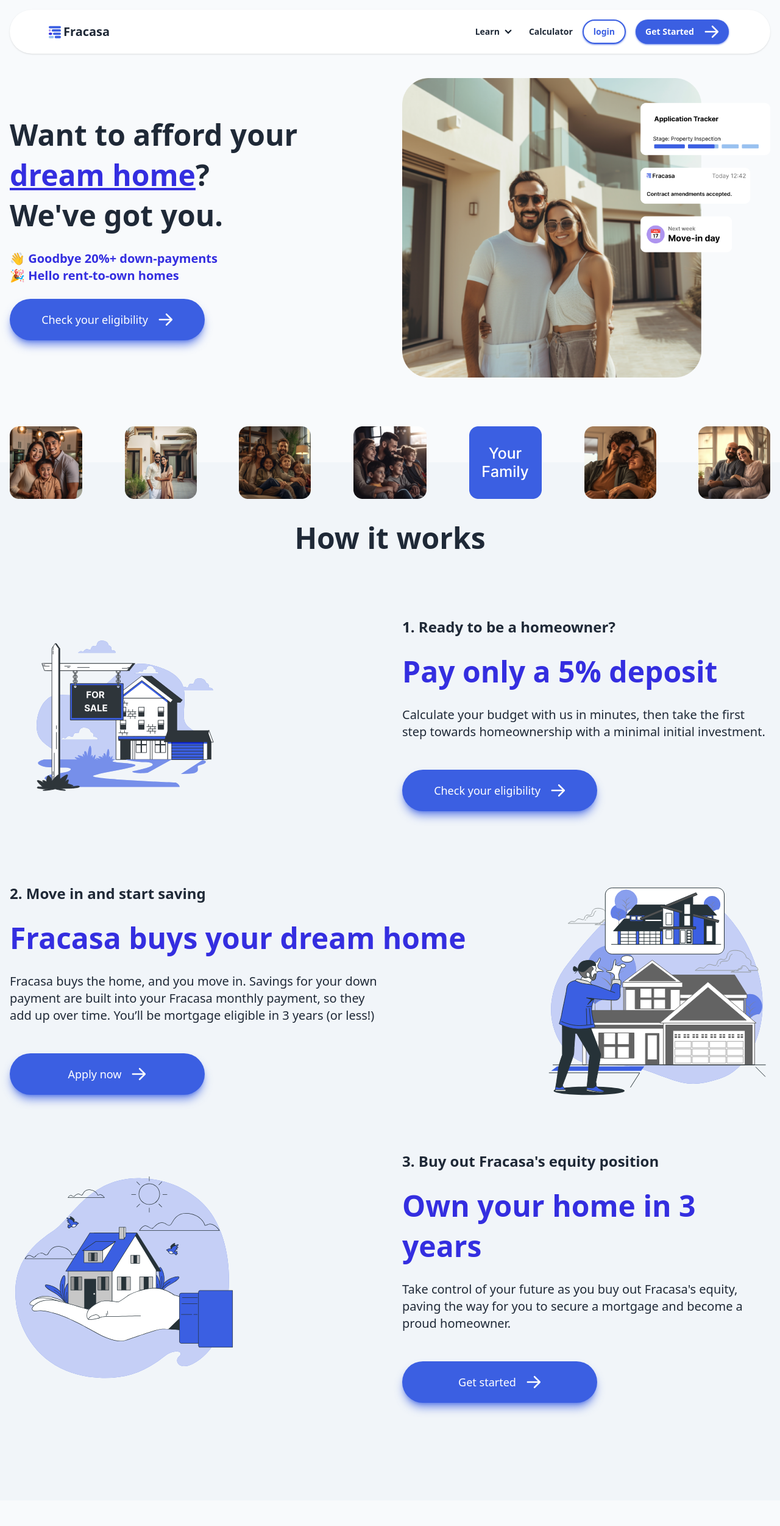
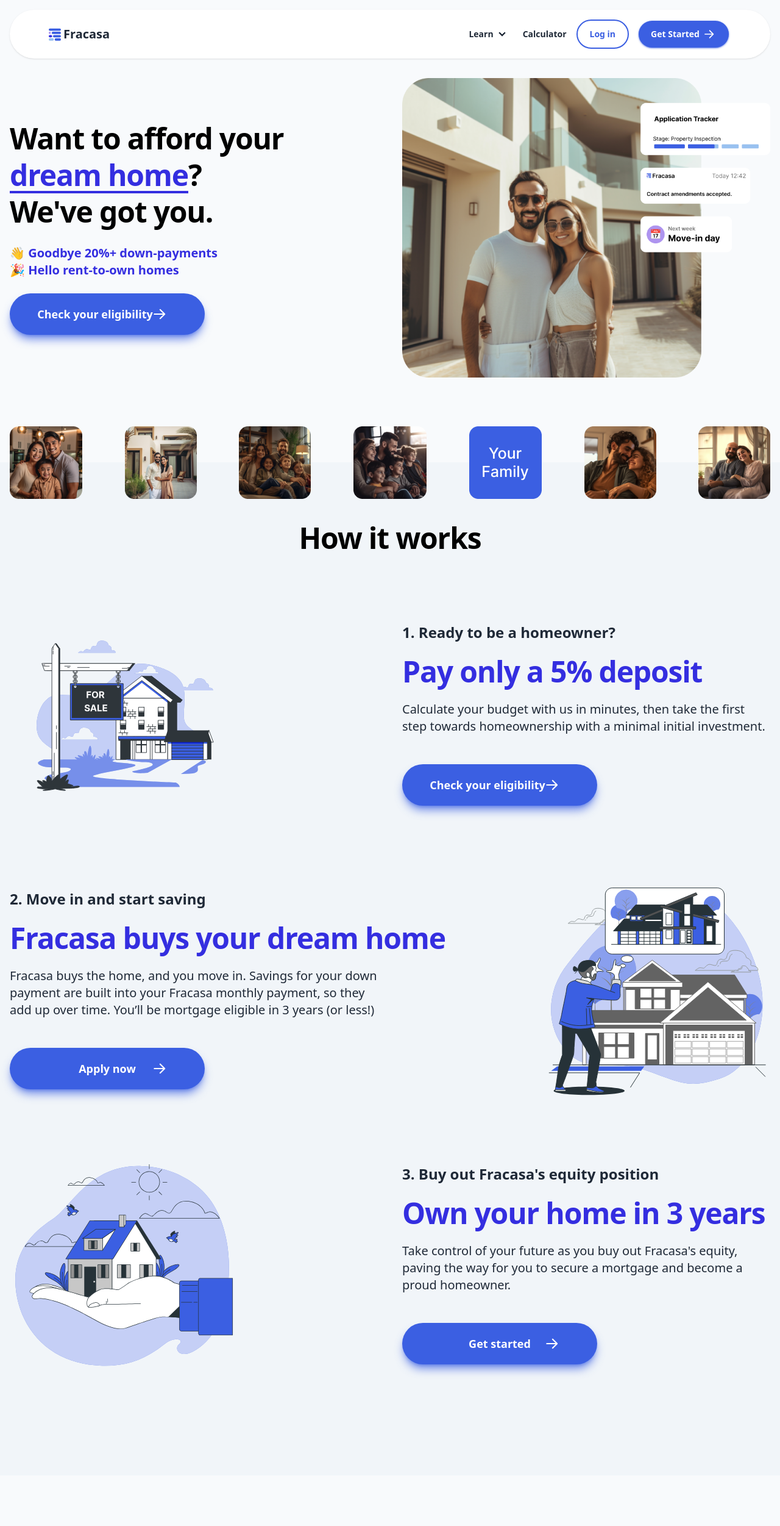
Before and after one commit to mo-shawa/fracasa, a React (Vite) app: page / in a window 1280 px wide. Shown: the top 2502 px of the page at 61% size. Built offline with nearby package versions, Linux system fonts and the light colour scheme.

Commit message:
minor cleanup

```diff
--- a/src/App.tsx
+++ b/src/App.tsx
@@ -1,257 +1,28 @@
-import "./App.css"
-import Navbar from "./components/Navigation/Navbar"
-import PrimaryButton from "./components/PrimaryButton"
-import heroImage from "./assets/hero.png"
-import { familyImages, stepImages } from "./utils/assets"
+import './App.css'
+import Navbar from './components/Navigation/Navbar'
+import PrimaryButton from './components/PrimaryButton'
+import heroImage from './assets/hero.png'
+import { familyImages, stepImages } from './utils/assets'
 
-import { motion } from "framer-motion"
-import {
-	twoColumnVariants,
-	twoColumnChildVariants,
-	familyImageVariants,
-	familyImageContainerVariants,
-} from "./utils/framer"
-import Footer from "./components/Footer"
+import { motion } from 'framer-motion'
+import { twoColumnVariants, twoColumnChildVariants, familyImageVariants, familyImageContainerVariants } from './utils/framer'
+import Footer from './components/Footer'
 
 function App() {
   return (
     <>
       <Navbar />
-			<section className="bg-slate-50  px-4 pt-12 relative">
-				<motion.div
-					initial="hidden"
-					variants={twoColumnVariants}
-					whileInView="visible"
-					viewport={{ once: true }}
-					className="section-inner grid grid-cols-1 md:grid-cols-2 gap-10"
-				>
-					<motion.div
-						variants={twoColumnChildVariants}
-						className="flex flex-col justify-center items-center md:items-start gap-6"
-					>
-						<motion.h1
-							variants={twoColumnChildVariants}
-							className="text-5xl text-center md:text-start font-bold leading-snug"
-						>
-							Want to afford your <br />
-							<span className="text-brand font-bold underline ">
-								dream home
-							</span>
-							? <br /> We've got you.
-						</motion.h1>
-						<motion.div
-							variants={twoColumnChildVariants}
-							className="flex flex-col text-brand font-bold text-xl"
-						>
-							<span>👋 Goodbye 20%+ down-payments</span>
-							<span>🎉 Hello rent-to-own homes</span>
-						</motion.div>
-						<PrimaryButton text="Check your eligibility" />
-					</motion.div>
-
-					<motion.div
-						variants={twoColumnChildVariants}
-						className="flex items-center"
-					>
-						<img src={heroImage} alt="Hero Image" />
-					</motion.div>
-				</motion.div>
-			</section>
-			<div className="family-img-wrapper">
-				<motion.div
-					initial="hidden"
-					whileInView="visible"
-					variants={familyImageContainerVariants}
-					viewport={{ once: true }}
-					className="family-img-container"
-				>
-					<motion.img
-						className="family-img"
-						src={familyImages[1]}
-						alt="Image of a family"
-						variants={familyImageVariants}
-					/>
-					<motion.img
-						className="family-img"
-						src={familyImages[2]}
-						alt="Image of a family"
-						variants={familyImageVariants}
-					/>
-					<motion.img
-						className="family-img"
-						src={familyImages[3]}
-						alt="Image of a family"
-						variants={familyImageVariants}
-					/>
-					<motion.img
-						className="family-img"
-						src={familyImages[6]}
-						alt="Image of a family"
-						variants={familyImageVariants}
-					/>
-					<motion.img
-						className="family-img"
-						src={familyImages.yourFamily}
-						alt="Image of a family"
-						variants={familyImageVariants}
-					/>
-					<motion.img
-						className="family-img"
-						src={familyImages[4]}
-						alt="Image of a family"
-						variants={familyImageVariants}
-					/>
-					<motion.img
-						className="family-img"
-						src={familyImages[5]}
-						alt="Image of a family"
-						variants={familyImageVariants}
-					/>
-				</motion.div>
-			</div>
-			<section className="min-h-screen bg-slate-100 px-4 pb-20">
-				<motion.h1
-					initial={{ opacity: 0, y: 20 }}
-					animate={{ opacity: 1, y: 0 }}
-					transition={{ duration: 0.5, delay: 1 }}
-					viewport={{ once: true }}
-					className="text-5xl font-bold text-center pt-10"
-				>
-					How it works
-				</motion.h1>
-				<motion.div
-					initial="hidden"
-					variants={twoColumnVariants}
-					whileInView="visible"
-					viewport={{ once: true }}
-					className="section-inner grid grid-cols-1 md:grid-cols-2 gap-10"
-				>
-					<motion.div
-						variants={twoColumnChildVariants}
-						className="flex justify-center md:justify-start order-2 md:order-1  items-center w-full"
-					>
-						<img src={stepImages[1]} alt="Step 1" />
-					</motion.div>
-					<motion.div
-						variants={twoColumnChildVariants}
-						className="flex flex-col justify-center order-1 md:order-2 items-center md:items-start gap-6"
-					>
-						<span className="text-2xl font-bold text-center md:text-left">
-							1. Ready to be a homeowner?
-						</span>
-						<motion.h1
-							variants={twoColumnChildVariants}
-							className="text-brand text-5xl text-center md:text-start font-bold leading-snug"
-						>
-							Pay only a 5% deposit
-						</motion.h1>
-						<p className="text-xl text-center md:text-left">
-							Calculate your budget with us in minutes, then take the first step
-							towards homeownership with a minimal initial investment.
-						</p>
-						<motion.div
-							variants={twoColumnChildVariants}
-							className="flex flex-col text-brand font-bold text-xl"
-						></motion.div>
-						<PrimaryButton text="Check your eligibility" />
-					</motion.div>
-				</motion.div>
-				<motion.div
-					initial="hidden"
-					variants={twoColumnVariants}
-					whileInView="visible"
-					viewport={{ once: true }}
-					className="section-inner grid grid-cols-1 md:grid-cols-2 gap-10"
-				>
-					<motion.div
-						variants={twoColumnChildVariants}
-						className="flex flex-col justify-center items-center md:items-start gap-6"
-					>
-						<span className="text-2xl font-bold text-center md:text-left">
-							2. Move in and start saving
-						</span>
-						<motion.h1
-							variants={twoColumnChildVariants}
-							className="text-brand text-5xl lg:whitespace-nowrap text-center md:text-start font-bold leading-snug"
-						>
-							Fracasa buys your dream home
-						</motion.h1>
-						<p className="text-xl text-center md:text-left">
-							Fracasa buys the home, and you move in. Savings for your down
-							payment are built into your Fracasa monthly payment, so they add
-							up over time. You’ll be mortgage eligible in 3 years (or less!)
-						</p>
-						<motion.div
-							variants={twoColumnChildVariants}
-							className="flex flex-col text-brand font-bold text-xl"
-						></motion.div>
-						<PrimaryButton text="Apply now" />
-					</motion.div>
-					<motion.div
-						variants={twoColumnChildVariants}
-						className="flex justify-center order-2 md:order-1 items-center md:justify-end"
-					>
-						<img src={stepImages[2]} alt="Step 2" />
-					</motion.div>
-				</motion.div>
-				<motion.div
-					initial="hidden"
-					variants={twoColumnVariants}
-					whileInView="visible"
-					viewport={{ once: true }}
-					className="section-inner grid grid-cols-1 md:grid-cols-2 gap-10"
-				>
-					<motion.div
-						variants={twoColumnChildVariants}
-						className="flex justify-center md:justify-start order-2 md:order-1  items-center w-full"
-					>
-						<img src={stepImages[3]} alt="Step 3" />
-					</motion.div>
-					<motion.div
-						variants={twoColumnChildVariants}
-						className="flex flex-col justify-center order-1 md:order-2 items-center md:items-start gap-6"
-					>
-						<span className="text-2xl font-bold text-center md:text-left">
-							3. Buy out Fracasa's equity position
-						</span>
-						<motion.h1
-							variants={twoColumnChildVariants}
-							className="text-brand text-5xl text-center md:text-start font-bold leading-snug"
-						>
-							Own your home in 3 years
-						</motion.h1>
-						<p className="text-xl text-center md:text-left">
-							Take control of your future as you buy out Fracasa's equity,
-							paving the way for you to secure a mortgage and become a proud
-							homeowner.
-						</p>
-						<motion.div
-							variants={twoColumnChildVariants}
-							className="flex flex-col text-brand font-bold text-xl"
-						></motion.div>
-						<PrimaryButton text="Get started" />
-					</motion.div>
-				</motion.div>
-			</section>
-			<motion.section
-				className="mx-4 py-20 pb-28 mb- flex flex-col items-center justify-center text-center"
-				variants={twoColumnVariants}
-			>
-				<motion.h1
-					variants={twoColumnChildVariants}
-					className="text-5xl font-bold"
-				>
+      <Hero />
+      <Steps />
+      <motion.section className='mx-4 py-20 pb-28 mb- flex flex-col items-center justify-center text-center' variants={twoColumnVariants}>
+        <motion.h1 variants={twoColumnChildVariants} className='text-5xl font-bold'>
           Ready to move in?
         </motion.h1>
-				<motion.p
-					variants={twoColumnChildVariants}
-					className="my-6 text-xl max-w-2xl"
-				>
-					Move into your dream home today and build savings for your down
-					payment while you rent. Own your home in 3 years or less.
+        <motion.p variants={twoColumnChildVariants} className='my-6 text-xl max-w-2xl'>
+          Move into your dream home today and build savings for your down payment while you rent. Own your home in 3 years or less.
         </motion.p>
 
-				<PrimaryButton text="Apply now" />
+        <PrimaryButton text='Apply now' />
       </motion.section>
       <Footer />
     </>
@@ -259,3 +30,90 @@
 }
 
 export default App
+
+function Hero() {
+  return (
+    <>
+      <section className='bg-slate-50  px-4 pt-12 relative'>
+        <motion.div initial='hidden' variants={twoColumnVariants} whileInView='visible' viewport={{ once: true }} className='section-inner grid grid-cols-1 md:grid-cols-2 gap-10'>
+          <motion.div variants={twoColumnChildVariants} className='flex flex-col justify-center items-center md:items-start gap-6'>
+            <motion.h1 variants={twoColumnChildVariants} className='leading-tight text-black '>
+              Want to afford your <br />
+              <span className='text-brand font-bold underline decoration-[0.25rem] underline-offset-8 '>dream home</span>
+              ? <br /> We've got you.
+            </motion.h1>
+            <motion.div variants={twoColumnChildVariants} className='flex flex-col text-brand font-bold text-xl'>
+              <span>👋 Goodbye 20%+ down-payments</span>
+              <span>🎉 Hello rent-to-own homes</span>
+            </motion.div>
+            <PrimaryButton long text='Check your eligibility' />
+          </motion.div>
+          <motion.div variants={twoColumnChildVariants} className='flex items-center'>
+            <img src={heroImage} alt='Hero Image' />
+          </motion.div>
+        </motion.div>
+      </section>
+      <div className='family-img-wrapper'>
+        <motion.div initial='hidden' whileInView='visible' variants={familyImageContainerVariants} viewport={{ once: true }} className='family-img-container'>
+          {familyImages.map((image, index) => (
+            <motion.img key={index} className='family-img' src={image} alt='Image of a family' variants={familyImageVariants} />
+          ))}
+        </motion.div>
+      </div>
+    </>
+  )
+}
+
+function Steps() {
+  return (
+    <section className='min-h-screen bg-slate-100 px-4 pb-20'>
+      <motion.h1 initial={{ opacity: 0, y: 20 }} animate={{ opacity: 1, y: 0 }} transition={{ duration: 0.5, delay: 1 }} viewport={{ once: true }} className='text-center text-black pt-10'>
+        How it works
+      </motion.h1>
+      <motion.div initial='hidden' variants={twoColumnVariants} whileInView='visible' viewport={{ once: true }} className='section-inner grid grid-cols-1 md:grid-cols-2 gap-10'>
+        <motion.div variants={twoColumnChildVariants} className='flex justify-center md:justify-start order-2 md:order-1  items-center w-full'>
+          <img src={stepImages[0]} alt='Step 1' />
+        </motion.div>
+        <motion.div variants={twoColumnChildVariants} className='flex flex-col justify-center order-1 md:order-2 items-center md:items-start gap-6'>
+          <span className='text-2xl font-bold text-center md:text-left'>1. Ready to be a homeowner?</span>
+          <motion.h1 variants={twoColumnChildVariants} className=''>
+            Pay only a 5% deposit
+          </motion.h1>
+          <p className='text-xl text-center md:text-left'>Calculate your budget with us in minutes, then take the first step towards homeownership with a minimal initial investment.</p>
+          <motion.div variants={twoColumnChildVariants} className='flex flex-col text-brand font-bold text-xl'></motion.div>
+          <PrimaryButton long text='Check your eligibility' />
+        </motion.div>
+      </motion.div>
+      <motion.div initial='hidden' variants={twoColumnVariants} whileInView='visible' viewport={{ once: true }} className='section-inner grid grid-cols-1 md:grid-cols-2 gap-10'>
+        <motion.div variants={twoColumnChildVariants} className='flex flex-col justify-center items-center md:items-start gap-6'>
+          <span className='text-2xl font-bold text-center md:text-left'>2. Move in and start saving</span>
+          <motion.h1 variants={twoColumnChildVariants} className='lg:whitespace-nowrap'>
+            Fracasa buys your dream home
+          </motion.h1>
+          <p className='text-xl text-center md:text-left'>
+            Fracasa buys the home, and you move in. Savings for your down payment are built into your Fracasa monthly payment, so they add up over time. You’ll be mortgage eligible in 3 years (or less!)
+          </p>
+          <motion.div variants={twoColumnChildVariants} className='flex flex-col text-brand font-bold text-xl'></motion.div>
+          <PrimaryButton text='Apply now' />
+        </motion.div>
+        <motion.div variants={twoColumnChildVariants} className='flex justify-center order-2 md:order-1 items-center md:justify-end'>
+          <img src={stepImages[1]} alt='Step 2' />
+        </motion.div>
+      </motion.div>
+      <motion.div initial='hidden' variants={twoColumnVariants} whileInView='visible' viewport={{ once: true }} className='section-inner grid grid-cols-1 md:grid-cols-2 gap-10'>
+        <motion.div variants={twoColumnChildVariants} className='flex justify-center md:justify-start order-2 md:order-1  items-center w-full'>
+          <img src={stepImages[2]} alt='Step 3' />
+        </motion.div>
+        <motion.div variants={twoColumnChildVariants} className='flex flex-col justify-center order-1 md:order-2 items-center md:items-start gap-6'>
+          <span className='text-2xl font-bold text-center md:text-left'>3. Buy out Fracasa's equity position</span>
+          <motion.h1 variants={twoColumnChildVariants} className=''>
+            Own your home in 3 years
+          </motion.h1>
+          <p className='text-xl text-center md:text-left'>Take control of your future as you buy out Fracasa's equity, paving the way for you to secure a mortgage and become a proud homeowner.</p>
+          <motion.div variants={twoColumnChildVariants} className='flex flex-col text-brand font-bold text-xl'></motion.div>
+          <PrimaryButton text='Get started' />
+        </motion.div>
+      </motion.div>
+    </section>
+  )
+}
--- a/src/components/Navigation/Navbar.tsx
+++ b/src/components/Navigation/Navbar.tsx
@@ -1,17 +1,17 @@
-import LogoWithText from "./LogoWithText"
-import RightArrow from "../../assets/misc/right-arrow.svg"
-import Hamburger from "../../assets/misc/hamburger.svg"
+import LogoWithText from './LogoWithText'
+import RightArrow from '../../assets/misc/right-arrow.svg'
+import Hamburger from '../../assets/misc/hamburger.svg'
 
 export default function Navbar() {
   return (
-		<div className="max-w-7xl navbar bg-base-100 shadow rounded-full px-16 w-[calc(100%-2rem)] fixed top-4 left-1/2 -translate-x-1/2 z-20">
+    <div className='max-w-7xl navbar bg-base-100 shadow rounded-full px-16 w-[calc(100%-2rem)] fixed top-4 left-1/2 -translate-x-1/2 z-20'>
       <LogoWithText />
-			<div className="flex-none hidden md:block">
-				<ul className="menu menu-horizontal px-1 font-semibold items-center">
+      <div className='flex-none hidden md:block'>
+        <ul className='menu menu-horizontal px-1 font-semibold items-center'>
           <li>
             <details>
               <summary>Learn</summary>
-							<ul className="p-2 bg-base-100">
+              <ul className='p-2 bg-base-100'>
                 <li>
                   <a>Link 1</a>
                 </li>
@@ -24,16 +24,16 @@
           <li>
             <a>Calculator</a>
           </li>
-					<a className="mr-4">
-						<NavOutlineButton text="login" />
+          <a className='mr-4'>
+            <NavOutlineButton text='Log in' />
           </a>
           <a>
-						<NavArrowButton text="Get Started" />
+            <NavArrowButton text='Get Started' />
           </a>
         </ul>
       </div>
-			<div className="flex-none md:hidden">
-				<img className="w-10 h-10 fill-brand" src={Hamburger} alt="Hamburger" />
+      <div className='flex-none md:hidden'>
+        <img className='w-10 h-10 fill-brand' src={Hamburger} alt='Hamburger' />
       </div>
     </div>
   )
@@ -42,20 +42,18 @@
 function NavArrowButton({ text }: { text: string }) {
   return (
     <button
-			className="flex w-full max-w-xs items-center justify-center gap-4 rounded-full text-white shadow shadow-brand2/70 bg-brand2 px-4 py-2
-		"
-		>
+      className='group relative flex w-full max-w-xs items-center justify-center gap-4 rounded-full text-white shadow shadow-brand2/70 bg-brand2 px-5 pr-12 py-3
+		'>
       {text}
-			<img src={RightArrow} alt="Right Arrow" />
+      <img src={RightArrow} alt='Right Arrow' className='h-4 absolute right-6 group-hover:translate-x-2 transition-transform' />
     </button>
   )
 }
 function NavOutlineButton({ text }: { text: string }) {
   return (
     <button
-			className="flex w-full max-w-xs items-center justify-center gap-4 rounded-full text-brand2 shadow shadow-brand2/70 border-2 border-brand2 px-4 py-2
-		"
-		>
+      className='flex w-full max-w-xs items-center justify-center gap-4 rounded-full text-brand2  border-2 border-brand2 px-5 py-3
+		'>
       {text}
     </button>
   )
--- a/src/components/PrimaryButton.tsx
+++ b/src/components/PrimaryButton.tsx
@@ -1,22 +1,22 @@
-import RightArrow from "../assets/misc/right-arrow.svg"
-import { motion } from "framer-motion"
+import RightArrow from '../assets/misc/right-arrow.svg'
+import { motion } from 'framer-motion'
 
 type PrimaryButtonProps = {
   text: string
+  long?: boolean
 }
 
-export default function PrimaryButton({ text }: PrimaryButtonProps) {
+export default function PrimaryButton({ text, long = false }: PrimaryButtonProps) {
   return (
     <motion.button
       whileHover={{ scale: 1.02 }}
       whileTap={{ scale: 0.98 }}
       transition={{ duration: 0.3 }}
-			className="flex w-full max-w-xs items-center justify-center gap-4 rounded-full text-white shadow-lg shadow-brand2/70 bg-brand2  py-5 text-lg transition-shadow duration-300 ease-in-out
-			hover:shadow-brand2/70 hover:shadow-xl
-		"
-		>
+      className={`flex w-full max-w-xs items-center justify-center gap-4 rounded-full text-white shadow-lg shadow-brand2/70 bg-brand2  py-5 text-lg transition-shadow duration-300 ease-in-out
+			hover:shadow-brand2/70 hover:shadow-xl group relative font-semibold ${long ? 'pr-10' : 'px-5'}
+		`}>
       {text}
-			<motion.img src={RightArrow} alt="Right Arrow" />
+      <motion.img layout='position' src={RightArrow} alt='Right Arrow' className='h-5 absolute right-16 group-hover:translate-x-2 transition-transform' />
     </motion.button>
   )
 }
--- a/src/index.css
+++ b/src/index.css
@@ -3,13 +3,19 @@
 @tailwind utilities;
 
 body {
-	@apply bg-slate-50 overflow-x-hidden;
+  @apply bg-slate-50 overflow-x-hidden;
 }
 
 .section-inner {
-	@apply w-full max-w-7xl mx-auto my-20;
+  @apply w-full max-w-7xl mx-auto my-20;
 }
 
 body {
-	@apply font-sans antialiased;
+  @apply font-sans antialiased;
 }
+
+h1,
+h2,
+h3 {
+  @apply text-brand text-5xl text-center md:text-start font-bold leading-none tracking-tight;
+}
```
Also changed, not shown: src/utils/assets.ts (+12 -24 lines), tailwind.config.js (+6 -6 lines). Lines whose indentation alone changed are shown as unchanged.
